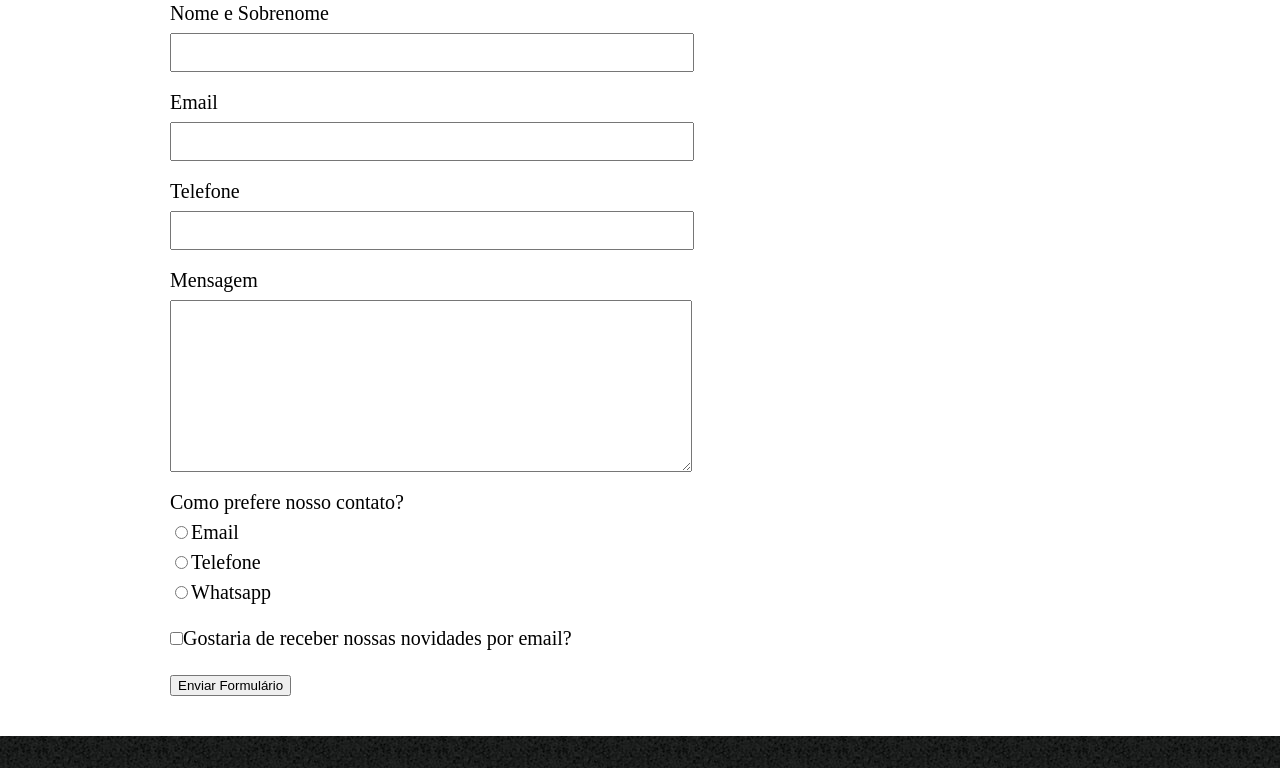
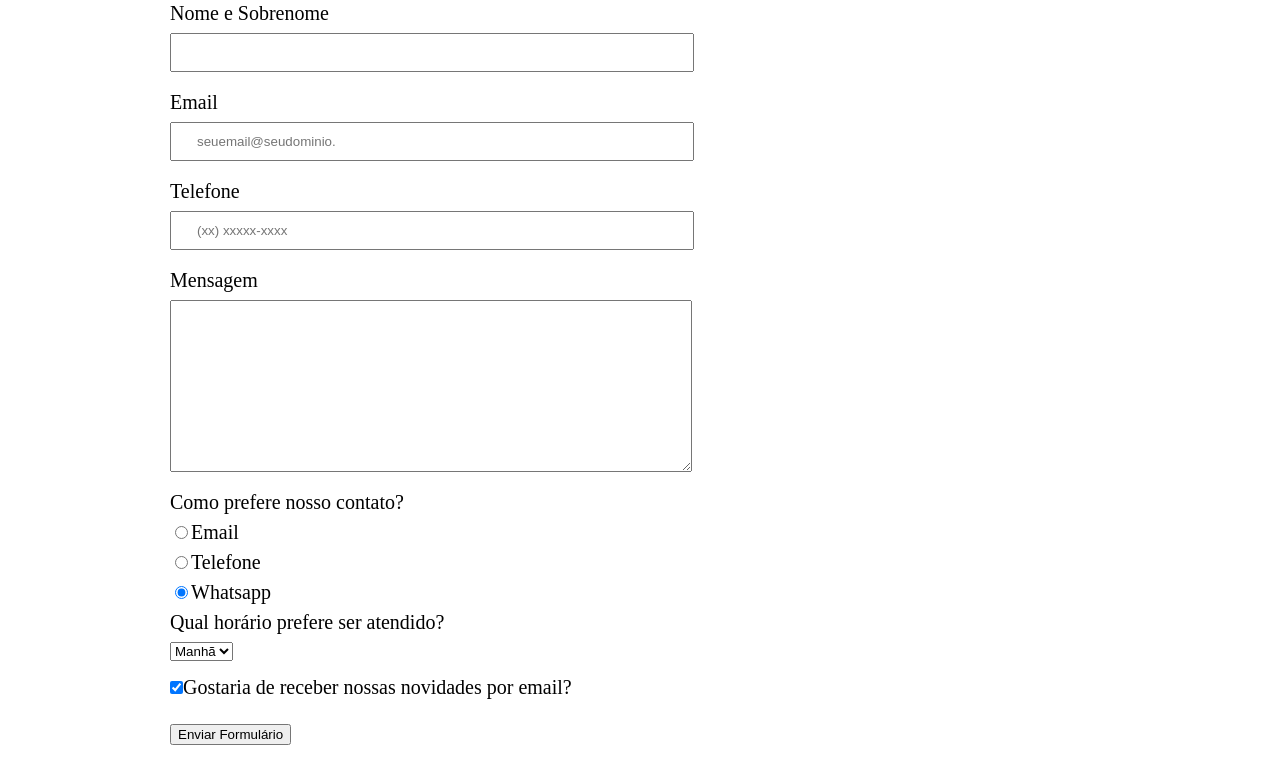
Before and after one commit to bernardobb93/Site-Barbearia-Alura, a plain HTML site: page contato.html in a window 1280 px wide. Shown: the part 330-1098 px from the top of the page. Drawn offline with Linux system fonts and the light colour scheme.

Commit message:
Update contato.html

```diff
--- a/contato.html
+++ b/contato.html
@@ -25,18 +25,18 @@
         <main>
         <form>
             <label for="nomesobrenome">Nome e Sobrenome</label>
-            <input type="text" id="nomesobrenome" class="input-padrao">
+            <input type="text" id="nomesobrenome" class="input-padrao" required>
 
             <label for="email">Email</label>
-            <input type="text" id="email" class="input-padrao">
+            <input type="email" id="email" class="input-padrao" required placeholder="seuemail@seudominio.">
 
             <label for="telefone">Telefone</label>
-            <input type="text" id="telefone" class="input-padrao">
+            <input type="tel" id="telefone" class="input-padrao" required placeholder="(xx) xxxxx-xxxx">
 
             <label for="mensagem">Mensagem</label>
-            <textarea cols="60" rows="10" id="mensagem" class="input-padrao"></textarea>
+            <textarea cols="60" rows="10" id="mensagem" class="input-padrao" required></textarea>
 
-            <div>
+            <fieldset>
                 <p>Como prefere nosso contato?</p>
                 <label for="radio-email">
                     <input type="radio" name="contato" value="email" id="radio-email">Email</label>
@@ -46,12 +46,22 @@
 
 
                 <label for="radio-whatsapp">
-                    <input type="radio" name="contato" value="whatsapp" id="radio-whatsapp">Whatsapp</label>
+                    <input type="radio" name="contato" value="whatsapp" id="radio-whatsapp" checked>Whatsapp</label>
 
-            </div>
+            </fieldset>
+
+            <fieldset>
+            <p>Qual horário prefere ser atendido?</p>
+                <select>
+                    <option>Manhã</option>
+                    <option>Tarde</option>
+                    <option>Noite</option>
+                </select>
+            </fieldset>
 
             <label>
-                <input type="checkbox" class="checkbox">Gostaria de receber nossas novidades por email?</label>
+                <input type="checkbox" class="checkbox" checked>Gostaria de receber nossas novidades por email?
+            </label>
 
             <input type="submit" value="Enviar Formulário">
         </form>
```
